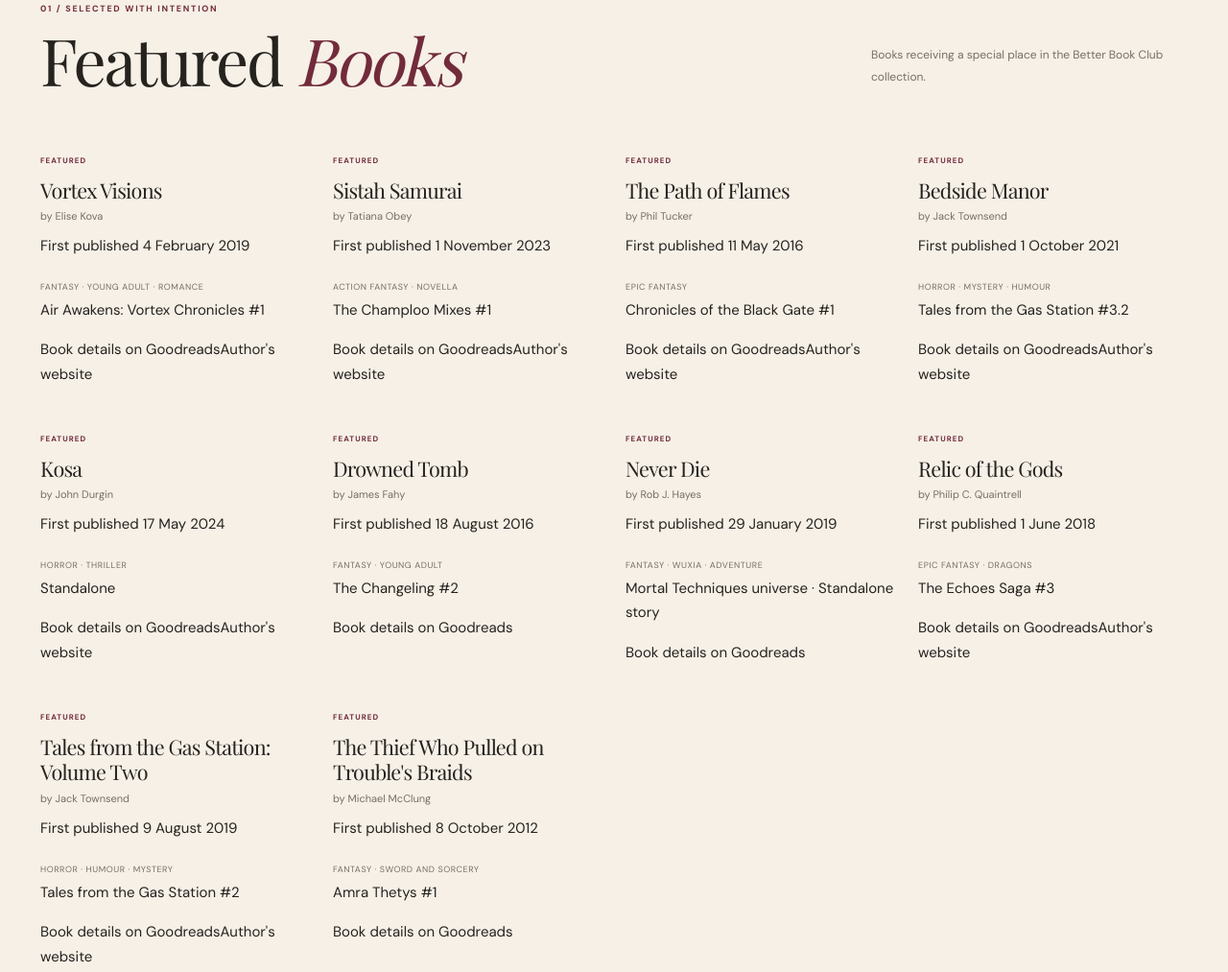
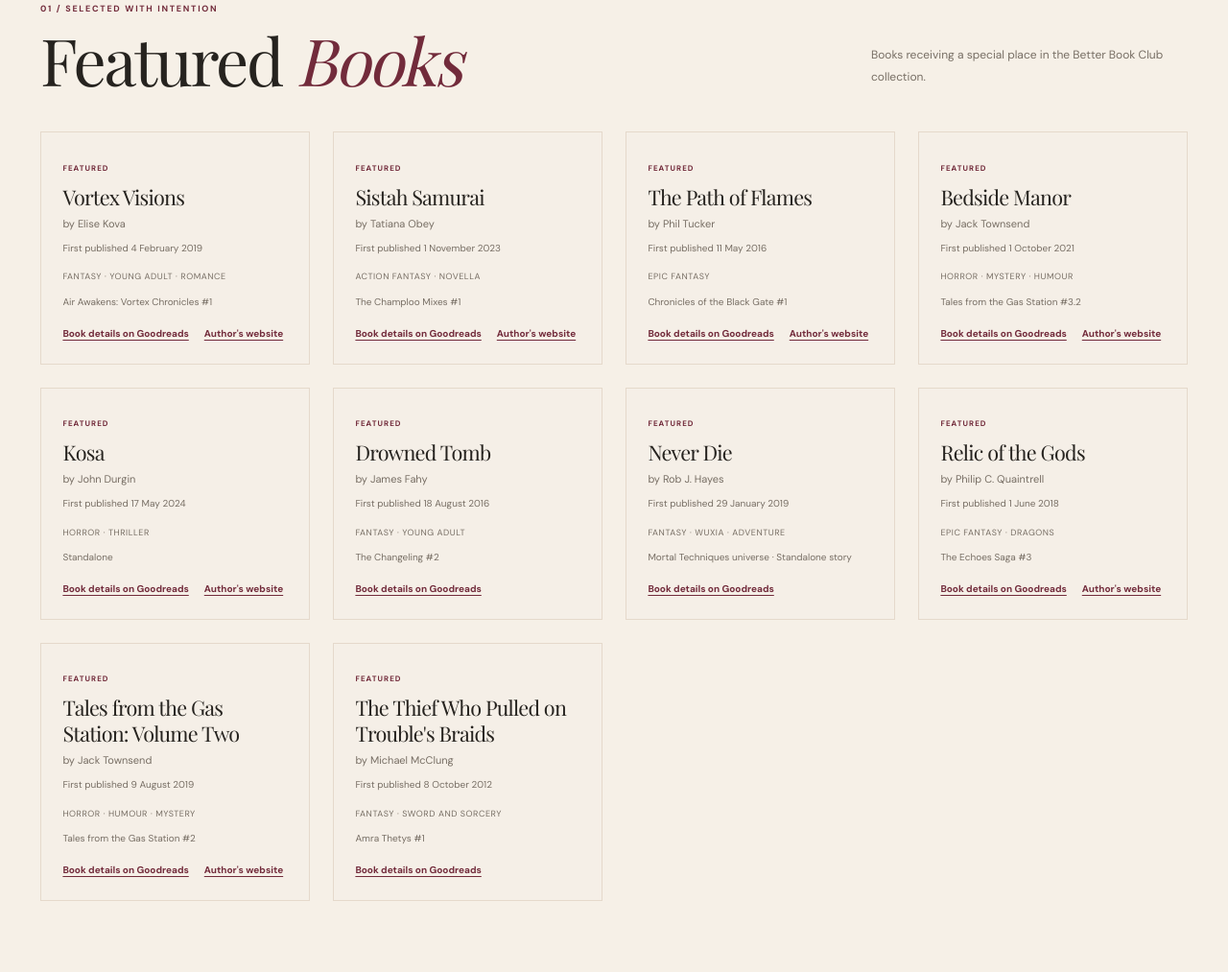
Before and after one commit to merit-gold/better-book-club, a plain HTML site: page pages/explore.html in a window 1280 px wide. Shown: the part 1128-2141 px from the top of the page at 96% size. Drawn offline with nearby package versions, Linux system fonts and the light colour scheme.

Commit message:
Style text-only book catalogue cards

```diff
--- a/assets/css/bbc.css
+++ b/assets/css/bbc.css
@@ -707,3 +707,12 @@ em { font-weight: 400; }
   .contact-hero h1 { font-size: 3.1rem; }
   .contact-section-heading h2 { font-size: 2.8rem; }
 }
+
+
+/* Text-only public catalogue cards: linked bibliographic references, no copied cover art. */
+.explore-book-card-text { min-height: 220px; padding: 1.4rem; background: #f5efe7; border: 1px solid #e5d9cb; }
+.explore-collection-tint .explore-book-card-text { background: #fffaf4; }
+.explore-book-card-text .explore-book-meta { padding-top: 0; }
+.explore-book-detail { margin: .45rem 0; color: #776e64; font-size: 10px; line-height: 1.6; }
+.explore-book-links { display: flex; flex-wrap: wrap; gap: .45rem 1rem; margin-top: 1rem; }
+.explore-book-links a { color: var(--wine); font-size: 10px; font-weight: 700; text-decoration: underline; text-underline-offset: 3px; }
```
